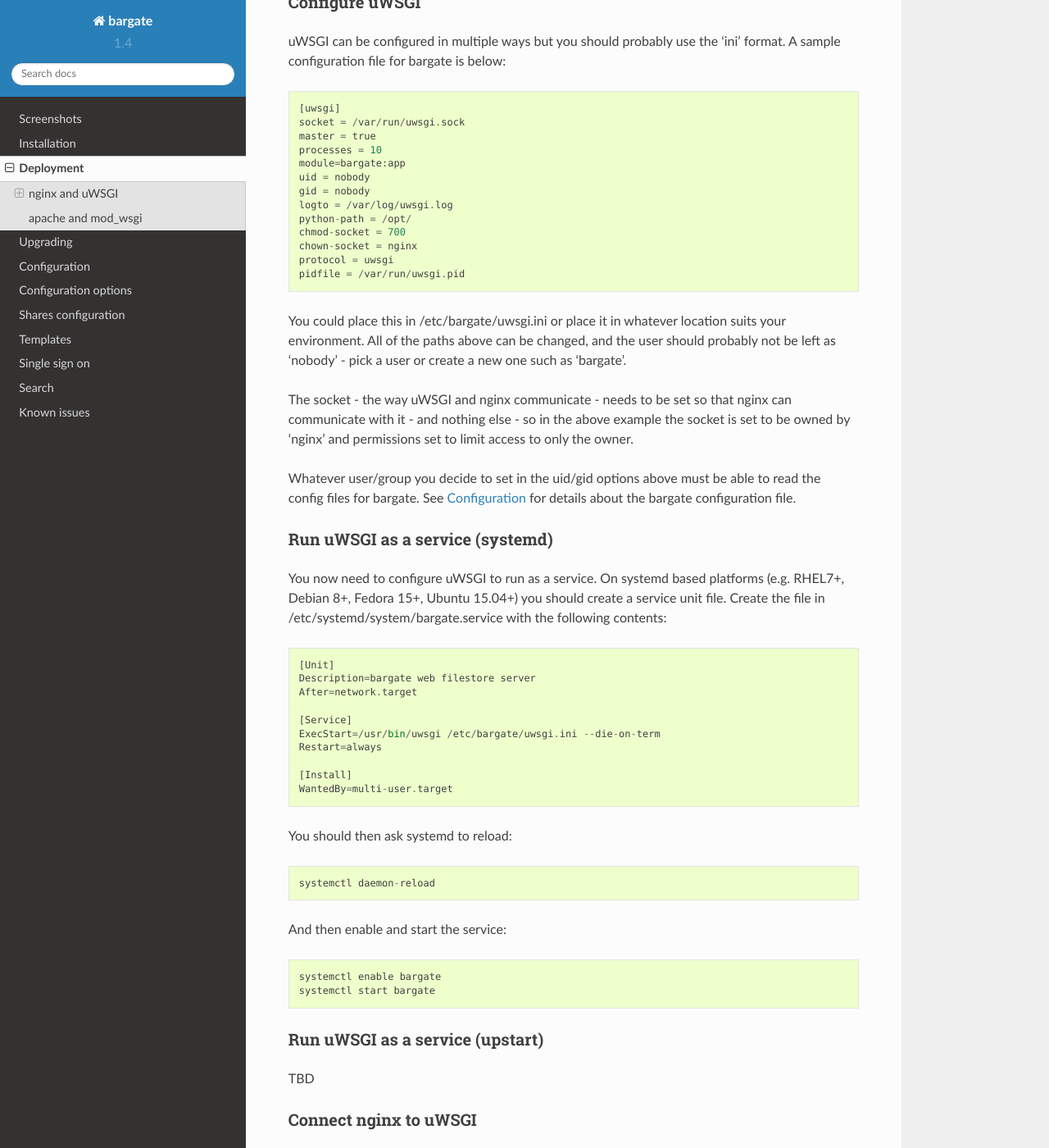
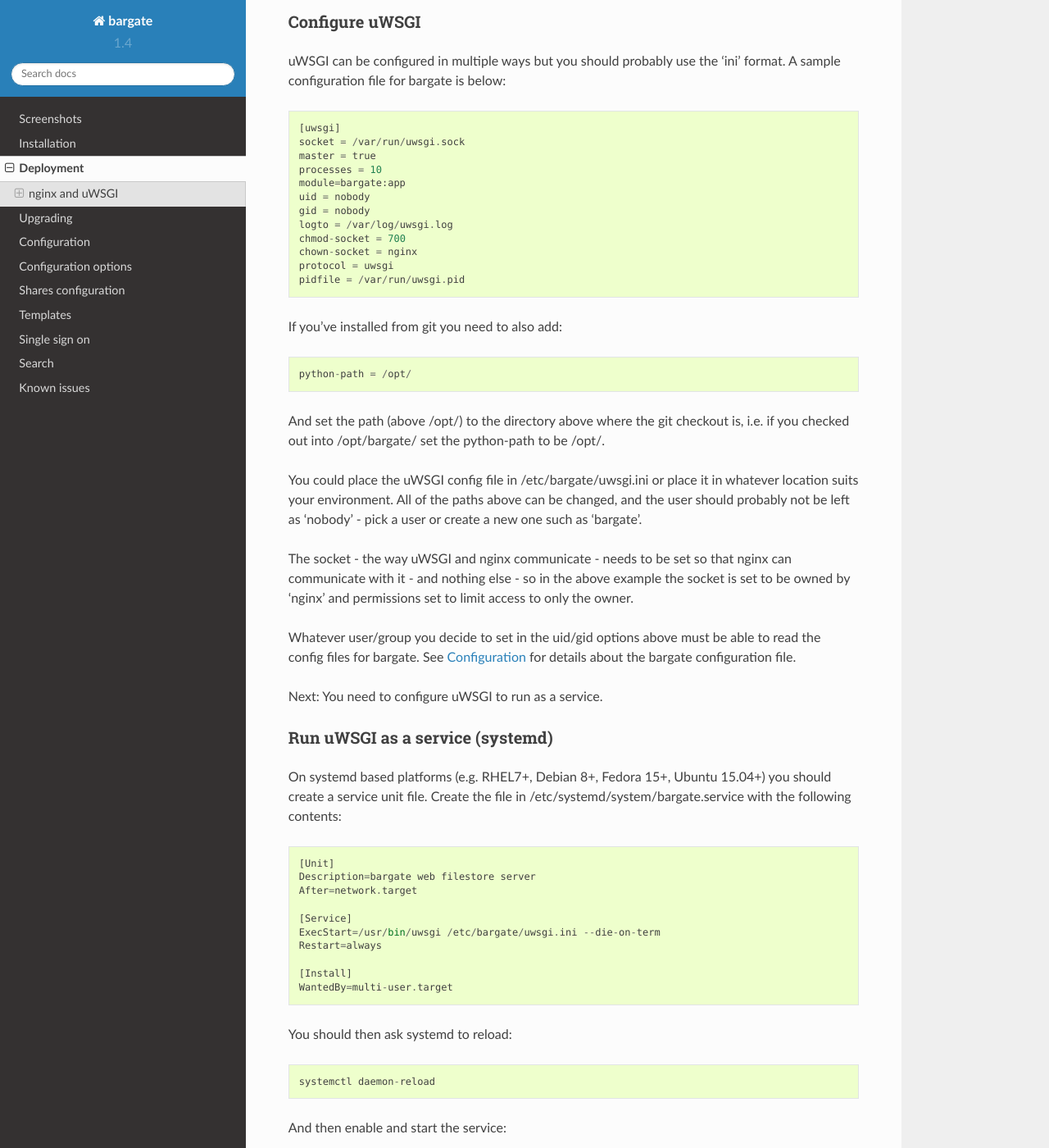
Before and after one commit to cs1tg/bargate-docs, a Sphinx documentation site: the page built from source/deploy.rst, in a window 1280 px wide and 1400 px high, scrolled down 837 px. Shown: the whole window at 82% size. Built offline with Sphinx 7.4.7 and the Read the Docs theme 2.0.0, drawn with Linux system fonts in a browser that asks for light colours; some of the changed text lies outside the part shown.

Commit message:
update to v1.5rc

```diff
--- a/source/deploy.rst
+++ b/source/deploy.rst
@@ -2,8 +2,9 @@
 ==========
 
 You have several options when choosing how to deploy bargate. You are strongly
-recommended to use the combination of uWSGI and nginx - but you can also deploy
-with mod_wsgi and apache.
+recommended to use the combination of uWSGI and nginx. bargate is a standard
+WSGI application so can be deployed via whatever method you like which
+supports WSGI applications.
 
 nginx and uWSGI
 -------------------
@@ -43,16 +44,22 @@
   uid = nobody
   gid = nobody
   logto = /var/log/uwsgi.log
-  python-path = /opt/
   chmod-socket = 700
   chown-socket = nginx
   protocol = uwsgi
   pidfile = /var/run/uwsgi.pid
 
-You could place this in /etc/bargate/uwsgi.ini or place it in whatever location
-suits your environment. All of the paths above can be changed, and the user
-should probably not be left as 'nobody' - pick a user or create a new one such
-as 'bargate'.
+If you've installed from git you need to also add::
+
+  python-path = /opt/
+
+And set the path (above /opt/) to the directory above where the git checkout is,
+i.e. if you checked out into /opt/bargate/ set the python-path to be /opt/.
+
+You could place the uWSGI config file in /etc/bargate/uwsgi.ini or place it
+in whatever location suits your environment. All of the paths above can be
+changed, and the user should probably not be left as 'nobody' - pick a user
+or create a new one such as 'bargate'.
 
 The socket - the way uWSGI and nginx communicate - needs to be set so that
 nginx can communicate with it - and nothing else - so in the above example
@@ -63,13 +70,13 @@
 to read the config files for bargate. See :doc:`config` for details about the
 bargate configuration file.
 
+Next: You need to configure uWSGI to run as a service.
+
 Run uWSGI as a service (systemd)
 ~~~~~~~~~~~~~~~~~~~~~~~~~~~~~~~~
-
-You now need to configure uWSGI to run as a service. On systemd based platforms
-(e.g. RHEL7+, Debian 8+, Fedora 15+, Ubuntu 15.04+) you should create a service
-unit file. Create the file in /etc/systemd/system/bargate.service with the
-following contents::
+On systemd based platforms  (e.g. RHEL7+, Debian 8+, Fedora 15+, Ubuntu 15.04+)
+you should create a service unit file. Create the file in
+/etc/systemd/system/bargate.service with the following contents::
 
   [Unit]
   Description=bargate web filestore server
@@ -94,7 +101,19 @@
 Run uWSGI as a service (upstart)
 ~~~~~~~~~~~~~~~~~~~~~~~~~~~~~~~~
 
-TBD
+On upstart based platforms (RHEL6, Ubuntu before 15.04, Fedora before 15) you
+should create /etc/init/bargate.conf with the following contents::
+
+  description "Bargate web filestore server"
+  start on runlevel [2345]
+  stop on runlevel [!2345]
+  exec /usr/bin/uwsgi /etc/bargate/uwsgi.ini --die-on-term
+
+You can then simply start the service:
+
+ start bargate
+
+The above example assumes you placed your uwsgi.ini file in /etc/bargate
 
 Connect nginx to uWSGI
 ~~~~~~~~~~~~~~~~~~~~~~
@@ -136,10 +155,11 @@
   systemctl enable nginx
   systemctl start nginx
 
-On RHEL6::
+On Upstart based systems::
+
+ start nginx
+
+On SysV systems (e.g. RHEL6)::
 
   chkconfig nginx on
   service nginx start
-
-apache and mod_wsgi
--------------------
--- a/source/index.rst
+++ b/source/index.rst
@@ -27,6 +27,7 @@
 --------
 
 - The latest stable version is: `1.4.3 <https://github.com/divad/bargate/releases/tag/v1.4.3/>`_
+- The latest development version is: `1.5.rc3 <https://github.com/divad/bargate/releases/tag/v1.5.rc3/>`_
 
 GitHub
 ------
```
Also changed, not shown: source/config_options.rst (+24 -0 lines), source/install.rst (+12 -3 lines), source/templates.rst (+30 -0 lines).
